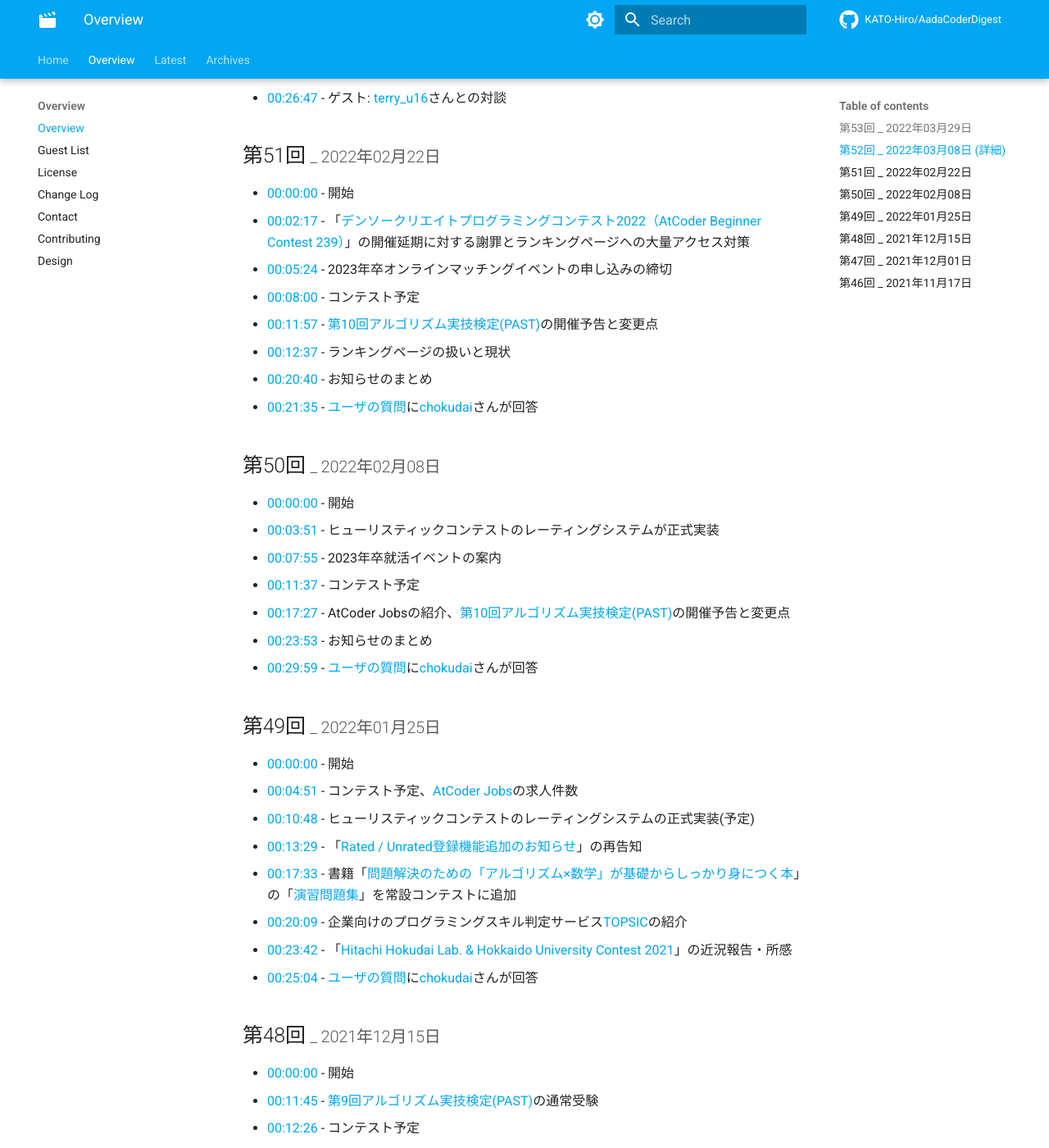
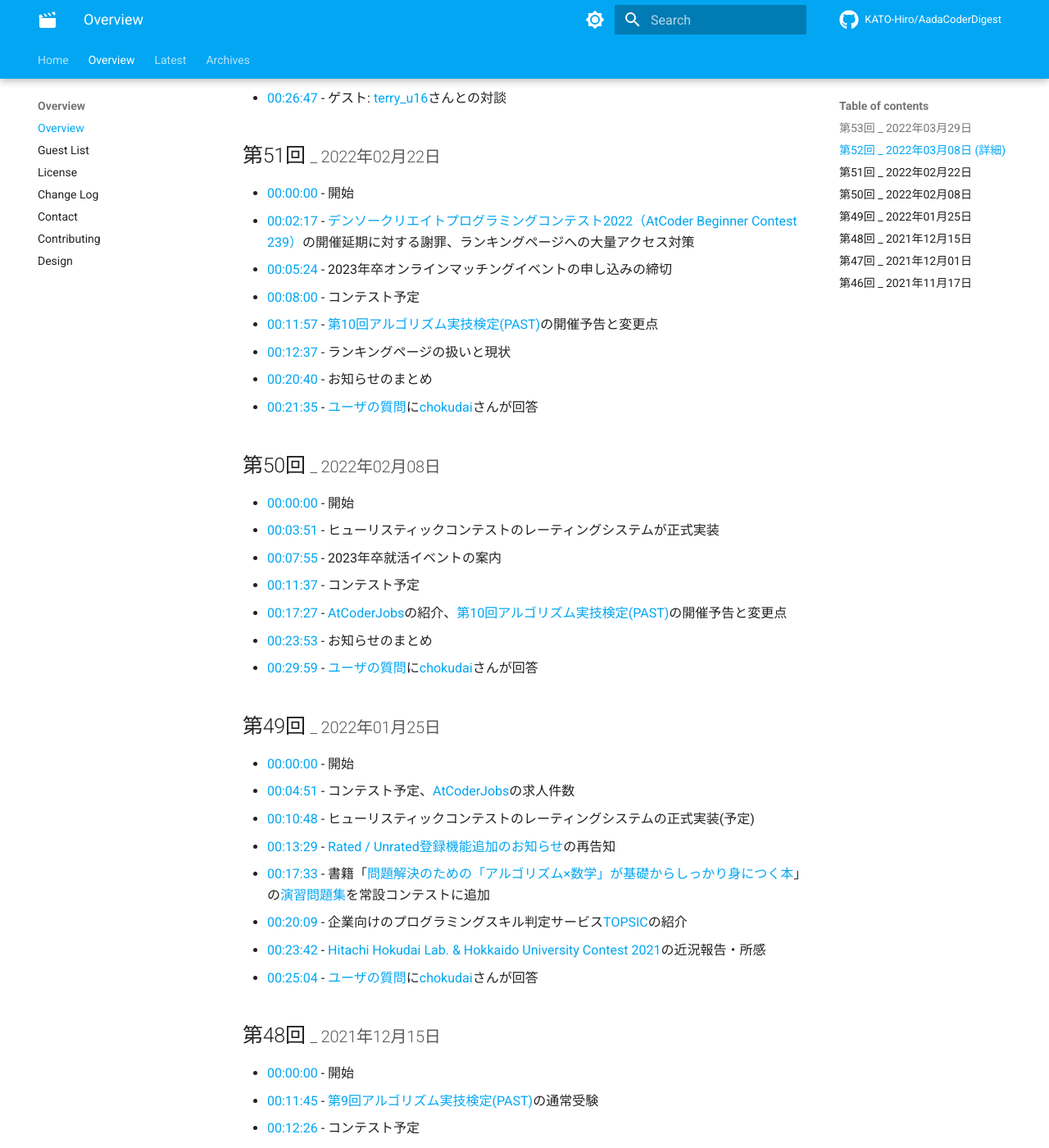
Before and after one commit to KATO-Hiro/AadaCoderDigest, an MkDocs documentation site: the page built from docs/overview/overview.md, in a window 1280 px wide and 1400 px high, scrolled down 682 px. Shown: the whole window at 82% size. Built offline with MkDocs 1.6.1 and Material for MkDocs 9.7.7, drawn with Linux system fonts in a browser that asks for light colours; comment, search, counter and statistics services are not loaded; some of the changed text lies outside the part shown.

Commit message:
:books: Fix format (#41)

```diff
--- a/docs/overview/overview.md
+++ b/docs/overview/overview.md
@@ -6,15 +6,15 @@
 
 - [00:00:00](https://youtu.be/TqIhioUzmmc?t=0){.internal-link target=_blank} - 開始
 - [00:02:27](https://youtu.be/TqIhioUzmmc?t=147){.internal-link target=_blank} - コンテスト予定
-- [00:11:33](https://youtu.be/TqIhioUzmmc?t=693){.internal-link target=_blank} - [第10回アルゴリズム実技検定(PAST)](https://past.atcoder.jp/){.internal-link target=_blank}の通常受験
-- [00:12:47](https://youtu.be/TqIhioUzmmc?t=767){.internal-link target=_blank} - 「[モノグサ プログラミングコンテスト2022（AtCoder Heuristic Contest 009）](https://atcoder.jp/contests/ahc009){.internal-link target=_blank}」のすすめ
+- [00:11:33](https://youtu.be/TqIhioUzmmc?t=693){.internal-link target=_blank} - [第10回アルゴリズム実技検定(PAST)](https://past.atcoder.jp/){.internal-link target=_blank}の通常受験の案内
+- [00:12:47](https://youtu.be/TqIhioUzmmc?t=767){.internal-link target=_blank} - [モノグサ プログラミングコンテスト2022（AtCoder Heuristic Contest 009）](https://atcoder.jp/contests/ahc009){.internal-link target=_blank}のすすめ
 - [00:15:00](https://youtu.be/TqIhioUzmmc?t=900){.internal-link target=_blank} - [ユーザの質問](https://marshmallow-qa.com/atcoder){.internal-link target=_blank}に[chokudai](https://atcoder.jp/users/chokudai){.internal-link target=_blank}さんが回答
 
 ## 第52回 <small>_ 2022年03月08日 [(詳細)](https://kato-hiro.github.io/AadaCoderDigest/details/archives/2022/52nd)</small>
 
 - [00:00:00](https://youtu.be/ht5lVjxEzqo?t=0){.internal-link target=_blank} - 開始
 - [00:03:41](https://youtu.be/ht5lVjxEzqo?t=221){.internal-link target=_blank} - コンテストにおけるルール確認と不正者への対応
-- [00:10:42](https://youtu.be/ht5lVjxEzqo?t=642){.internal-link target=_blank} - [第10回アルゴリズム実技検定(PAST)](https://past.atcoder.jp/){.internal-link target=_blank}
+- [00:10:42](https://youtu.be/ht5lVjxEzqo?t=642){.internal-link target=_blank} - [第10回アルゴリズム実技検定(PAST)](https://past.atcoder.jp/){.internal-link target=_blank}の通常受験の案内
 - [00:18:51](https://youtu.be/ht5lVjxEzqo?t=1131){.internal-link target=_blank} - コンテスト予定
 - [00:23:01](https://youtu.be/ht5lVjxEzqo?t=1381){.internal-link target=_blank} - [chokudai](https://atcoder.jp/users/chokudai){.internal-link target=_blank}さんが参加・登壇するイベント
 - [00:26:47](https://youtu.be/ht5lVjxEzqo?t=1607){.internal-link target=_blank} - ゲスト: [terry_u16](https://atcoder.jp/users/terry_u16){.internal-link target=_blank}さんとの対談
@@ -22,7 +22,7 @@
 ## 第51回 <small>_ 2022年02月22日 </small>
 
 - [00:00:00](https://youtu.be/Q-RHzagU6OM?t=0){.internal-link target=_blank} - 開始
-- [00:02:17](https://youtu.be/Q-RHzagU6OM?t=137){.internal-link target=_blank} - 「[デンソークリエイトプログラミングコンテスト2022（AtCoder Beginner Contest 239）](https://atcoder.jp/contests/abc239){.internal-link target=_blank}」の開催延期に対する謝罪とランキングページへの大量アクセス対策
+- [00:02:17](https://youtu.be/Q-RHzagU6OM?t=137){.internal-link target=_blank} - [デンソークリエイトプログラミングコンテスト2022（AtCoder Beginner Contest 239）](https://atcoder.jp/contests/abc239){.internal-link target=_blank}の開催延期に対する謝罪、ランキングページへの大量アクセス対策
 - [00:05:24](https://youtu.be/Q-RHzagU6OM?t=324){.internal-link target=_blank} - 2023年卒オンラインマッチングイベントの申し込みの締切
 - [00:08:00](https://youtu.be/Q-RHzagU6OM?t=480){.internal-link target=_blank} - コンテスト予定
 - [00:11:57](https://youtu.be/Q-RHzagU6OM?t=717){.internal-link target=_blank} - [第10回アルゴリズム実技検定(PAST)](https://past.atcoder.jp/){.internal-link target=_blank}の開催予告と変更点
@@ -36,19 +36,19 @@
 - [00:03:51](https://youtu.be/qmsNsMakZoo?t=231){.internal-link target=_blank} - ヒューリスティックコンテストのレーティングシステムが正式実装
 - [00:07:55](https://youtu.be/qmsNsMakZoo?t=475){.internal-link target=_blank} - 2023年卒就活イベントの案内
 - [00:11:37](https://youtu.be/qmsNsMakZoo?t=697){.internal-link target=_blank} - コンテスト予定
-- [00:17:27](https://youtu.be/qmsNsMakZoo?t=1047){.internal-link target=_blank} - AtCoder Jobsの紹介、[第10回アルゴリズム実技検定(PAST)](https://past.atcoder.jp/){.internal-link target=_blank}の開催予告と変更点
+- [00:17:27](https://youtu.be/qmsNsMakZoo?t=1047){.internal-link target=_blank} - [AtCoderJobs](https://jobs.atcoder.jp/){.internal-link target=_blank}の紹介、[第10回アルゴリズム実技検定(PAST)](https://past.atcoder.jp/){.internal-link target=_blank}の開催予告と変更点
 - [00:23:53](https://youtu.be/qmsNsMakZoo?t=1433){.internal-link target=_blank} - お知らせのまとめ
 - [00:29:59](https://youtu.be/qmsNsMakZoo?t=1799){.internal-link target=_blank} - [ユーザの質問](https://marshmallow-qa.com/atcoder){.internal-link target=_blank}に[chokudai](https://atcoder.jp/users/chokudai){.internal-link target=_blank}さんが回答
 
 ## 第49回 <small>_ 2022年01月25日 </small>
 
 - [00:00:00](https://youtu.be/y--OiK8Cyrg?t=0){.internal-link target=_blank} - 開始
-- [00:04:51](https://youtu.be/y--OiK8Cyrg?t=291){.internal-link target=_blank} - コンテスト予定、[AtCoder Jobs](https://jobs.atcoder.jp/){.internal-link target=_blank}の求人件数
+- [00:04:51](https://youtu.be/y--OiK8Cyrg?t=291){.internal-link target=_blank} - コンテスト予定、[AtCoderJobs](https://jobs.atcoder.jp/){.internal-link target=_blank}の求人件数
 - [00:10:48](https://youtu.be/y--OiK8Cyrg?t=648){.internal-link target=_blank} - ヒューリスティックコンテストのレーティングシステムの正式実装(予定)
-- [00:13:29](https://youtu.be/y--OiK8Cyrg?t=809){.internal-link target=_blank} - 「[Rated / Unrated登録機能追加のお知らせ](https://atcoder.jp/posts/744){.internal-link target=_blank}」の再告知
-- [00:17:33](https://youtu.be/y--OiK8Cyrg?t=1053){.internal-link target=_blank} - 書籍「[問題解決のための「アルゴリズム×数学」が基礎からしっかり身につく本](https://www.amazon.co.jp/%E5%95%8F%E9%A1%8C%E8%A7%A3%E6%B1%BA%E3%81%AE%E3%81%9F%E3%82%81%E3%81%AE%E3%80%8C%E3%82%A2%E3%83%AB%E3%82%B4%E3%83%AA%E3%82%BA%E3%83%A0%C3%97%E6%95%B0%E5%AD%A6%E3%80%8D%E3%81%8C%E5%9F%BA%E7%A4%8E%E3%81%8B%E3%82%89%E3%81%97%E3%81%A3%E3%81%8B%E3%82%8A%E8%BA%AB%E3%81%AB%E3%81%A4%E3%81%8F%E6%9C%AC-%E7%B1%B3%E7%94%B0-%E5%84%AA%E5%B3%BB-ebook/dp/B09NXFQRD3?__mk_ja_JP=%E3%82%AB%E3%82%BF%E3%82%AB%E3%83%8A&crid=31N5XBUCW222H&keywords=%E3%82%A2%E3%83%AB%E3%82%B4%E3%83%AA%E3%82%BA%E3%83%A0+%E6%95%B0%E5%AD%A6&qid=1643109550&sprefix=%E3%82%A2%E3%83%AB%E3%82%B4%E3%83%AA%E3%82%BA%E3%83%A0+%E6%95%B0%E5%AD%A6,aps,182&sr=8-1&linkCode=shr&tag=chokudai-22&language=ja_JP&ref_=as_li_ss_shr&creativeASIN=B09NXFQRD3&camp=1207&creative=undefined&linkId=566ced8b09520361b1763ed25b5ca2e1){.internal-link target=_blank}」の「[演習問題集](https://atcoder.jp/contests/math-and-algorithm){.internal-link target=_blank}」を常設コンテストに追加
+- [00:13:29](https://youtu.be/y--OiK8Cyrg?t=809){.internal-link target=_blank} - [Rated / Unrated登録機能追加のお知らせ](https://atcoder.jp/posts/744){.internal-link target=_blank}の再告知
+- [00:17:33](https://youtu.be/y--OiK8Cyrg?t=1053){.internal-link target=_blank} - 書籍「[問題解決のための「アルゴリズム×数学」が基礎からしっかり身につく本](https://www.amazon.co.jp/%E5%95%8F%E9%A1%8C%E8%A7%A3%E6%B1%BA%E3%81%AE%E3%81%9F%E3%82%81%E3%81%AE%E3%80%8C%E3%82%A2%E3%83%AB%E3%82%B4%E3%83%AA%E3%82%BA%E3%83%A0%C3%97%E6%95%B0%E5%AD%A6%E3%80%8D%E3%81%8C%E5%9F%BA%E7%A4%8E%E3%81%8B%E3%82%89%E3%81%97%E3%81%A3%E3%81%8B%E3%82%8A%E8%BA%AB%E3%81%AB%E3%81%A4%E3%81%8F%E6%9C%AC-%E7%B1%B3%E7%94%B0-%E5%84%AA%E5%B3%BB-ebook/dp/B09NXFQRD3?__mk_ja_JP=%E3%82%AB%E3%82%BF%E3%82%AB%E3%83%8A&crid=31N5XBUCW222H&keywords=%E3%82%A2%E3%83%AB%E3%82%B4%E3%83%AA%E3%82%BA%E3%83%A0+%E6%95%B0%E5%AD%A6&qid=1643109550&sprefix=%E3%82%A2%E3%83%AB%E3%82%B4%E3%83%AA%E3%82%BA%E3%83%A0+%E6%95%B0%E5%AD%A6,aps,182&sr=8-1&linkCode=shr&tag=chokudai-22&language=ja_JP&ref_=as_li_ss_shr&creativeASIN=B09NXFQRD3&camp=1207&creative=undefined&linkId=566ced8b09520361b1763ed25b5ca2e1){.internal-link target=_blank}」の[演習問題集](https://atcoder.jp/contests/math-and-algorithm){.internal-link target=_blank}を常設コンテストに追加
 - [00:20:09](https://youtu.be/y--OiK8Cyrg?t=1209){.internal-link target=_blank} - 企業向けのプログラミングスキル判定サービス[TOPSIC](https://products.sint.co.jp/topsic){.internal-link target=_blank}の紹介
-- [00:23:42](https://youtu.be/y--OiK8Cyrg?t=1422){.internal-link target=_blank} - 「[Hitachi Hokudai Lab. & Hokkaido University Contest 2021](https://atcoder.jp/contests/hokudai-hitachi2021){.internal-link target=_blank}」の近況報告・所感
+- [00:23:42](https://youtu.be/y--OiK8Cyrg?t=1422){.internal-link target=_blank} - [Hitachi Hokudai Lab. & Hokkaido University Contest 2021](https://atcoder.jp/contests/hokudai-hitachi2021){.internal-link target=_blank}の近況報告・所感
 - [00:25:04](https://youtu.be/y--OiK8Cyrg?t=1504){.internal-link target=_blank} - [ユーザの質問](https://marshmallow-qa.com/atcoder){.internal-link target=_blank}に[chokudai](https://atcoder.jp/users/chokudai){.internal-link target=_blank}さんが回答
 
 ## 第48回 <small>_ 2021年12月15日 </small>
@@ -56,7 +56,7 @@
 - [00:00:00](https://youtu.be/sXG-Oy6SZ_E?t=0){.internal-link target=_blank} - 開始
 - [00:11:45](https://youtu.be/sXG-Oy6SZ_E?t=705){.internal-link target=_blank} - [第9回アルゴリズム実技検定(PAST)](https://atcoder.jp/contests/past202112-open){.internal-link target=_blank}の通常受験
 - [00:12:26](https://youtu.be/sXG-Oy6SZ_E?t=746){.internal-link target=_blank} - コンテスト予定
-- [00:18:24](https://youtu.be/sXG-Oy6SZ_E?t=1104){.internal-link target=_blank} - [公式グッズの販売](https://suzuri.jp/AtCoder){.internal-link target=_blank}と[AtCoder Jobs](https://jobs.atcoder.jp/){.internal-link target=_blank}の紹介
+- [00:18:24](https://youtu.be/sXG-Oy6SZ_E?t=1104){.internal-link target=_blank} - [公式グッズの販売](https://suzuri.jp/AtCoder){.internal-link target=_blank}と[AtCoderJobs](https://jobs.atcoder.jp/){.internal-link target=_blank}の紹介
 - [00:20:38](https://youtu.be/sXG-Oy6SZ_E?t=1238){.internal-link target=_blank} - [ユーザの質問](https://marshmallow-qa.com/atcoder){.internal-link target=_blank}に[chokudai](https://atcoder.jp/users/chokudai){.internal-link target=_blank}さんが回答
 
 ## 第47回 <small>_ 2021年12月01日 </small>
@@ -64,14 +64,14 @@
 - [00:00:00](https://youtu.be/kN5V4M0BEOU?t=0){.internal-link target=_blank} - 開始
 - [00:05:37](https://youtu.be/kN5V4M0BEOU?t=337){.internal-link target=_blank} - コンテスト予定
 - [00:07:02](https://youtu.be/kN5V4M0BEOU?t=422){.internal-link target=_blank} - [第9回アルゴリズム実技検定(PAST)](https://atcoder.jp/contests/past202112-open){.internal-link target=_blank}の申し込み受付中
-- [00:08:45](https://youtu.be/kN5V4M0BEOU?t=525){.internal-link target=_blank} - 「[Rated / Unrated登録機能](https://atcoder.jp/posts/744){.internal-link target=_blank}」に関する説明・注意事項
+- [00:08:45](https://youtu.be/kN5V4M0BEOU?t=525){.internal-link target=_blank} - [Rated / Unrated登録機能](https://atcoder.jp/posts/744){.internal-link target=_blank}に関する説明・注意事項
 - [00:27:42](https://youtu.be/kN5V4M0BEOU?t=1662){.internal-link target=_blank} - [ユーザの質問](https://marshmallow-qa.com/atcoder){.internal-link target=_blank}に[chokudai](https://atcoder.jp/users/chokudai){.internal-link target=_blank}さんが回答
 
 ## 第46回 <small>_ 2021年11月17日 </small>
 
 - [00:00:00](https://youtu.be/_Kshag8JigQ?t=0){.internal-link target=_blank} - 開始
 - [00:03:44](https://youtu.be/_Kshag8JigQ?t=224){.internal-link target=_blank} - ジャッジシステムの障害対応
-- [00:10:25](https://youtu.be/_Kshag8JigQ?t=625){.internal-link target=_blank} - 「[Hitachi Hokudai Lab. & Hokkaido University Contest 2021](https://atcoder.jp/contests/hokudai-hitachi2021){.internal-link target=_blank}」の開催
+- [00:10:25](https://youtu.be/_Kshag8JigQ?t=625){.internal-link target=_blank} - [Hitachi Hokudai Lab. & Hokkaido University Contest 2021](https://atcoder.jp/contests/hokudai-hitachi2021){.internal-link target=_blank}の開催
 - [00:13:29](https://youtu.be/_Kshag8JigQ?t=809){.internal-link target=_blank} - コンテスト予定
 - [00:24:02](https://youtu.be/_Kshag8JigQ?t=1442){.internal-link target=_blank} - [AtCoder Beginner Contest 230](https://atcoder.jp/contests/abc230){.internal-link target=_blank}が平日開催に至った経緯
 - [00:27:01](https://youtu.be/_Kshag8JigQ?t=1621){.internal-link target=_blank} - [ユーザの質問](https://marshmallow-qa.com/atcoder){.internal-link target=_blank}に[chokudai](https://atcoder.jp/users/chokudai){.internal-link target=_blank}さんが回答
```
